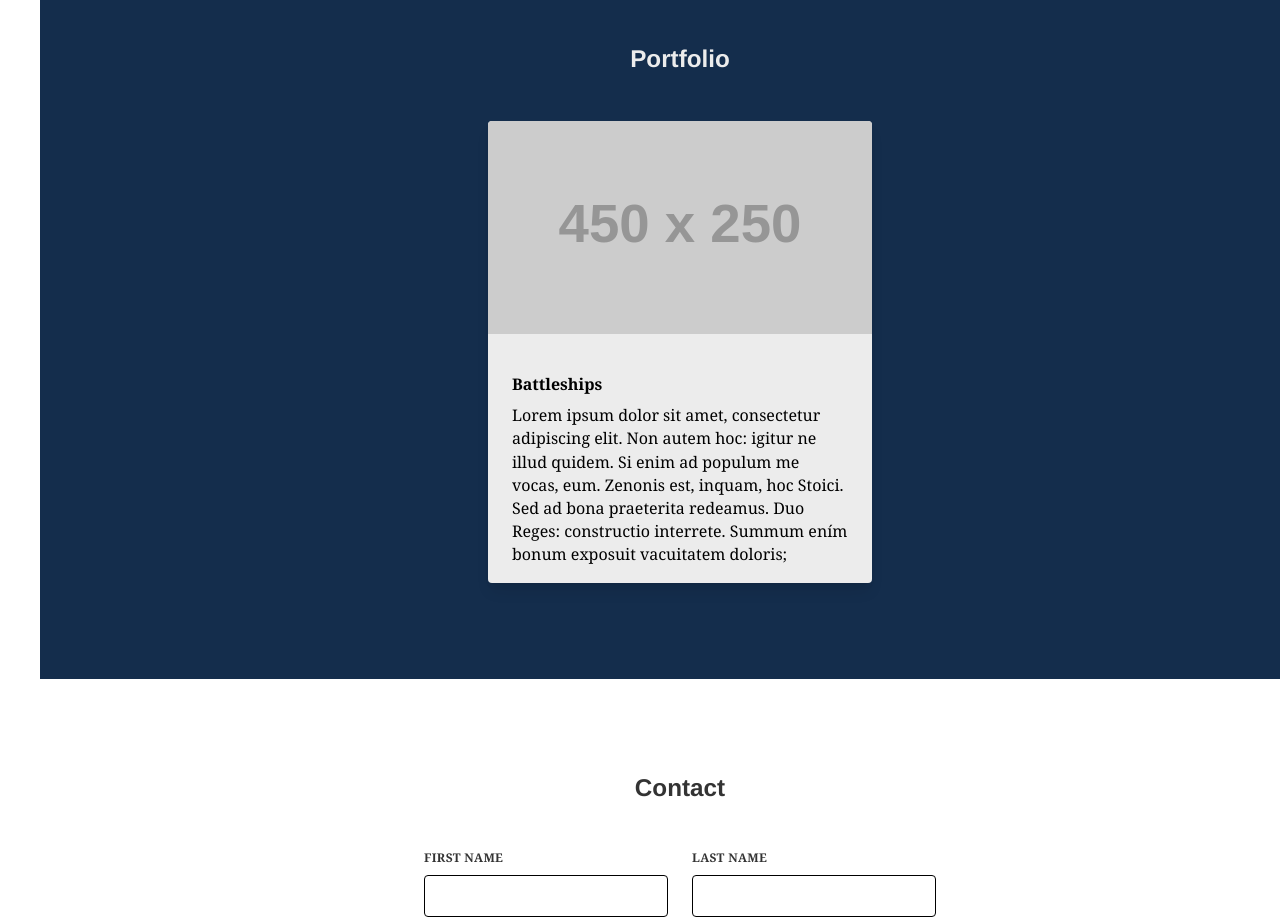
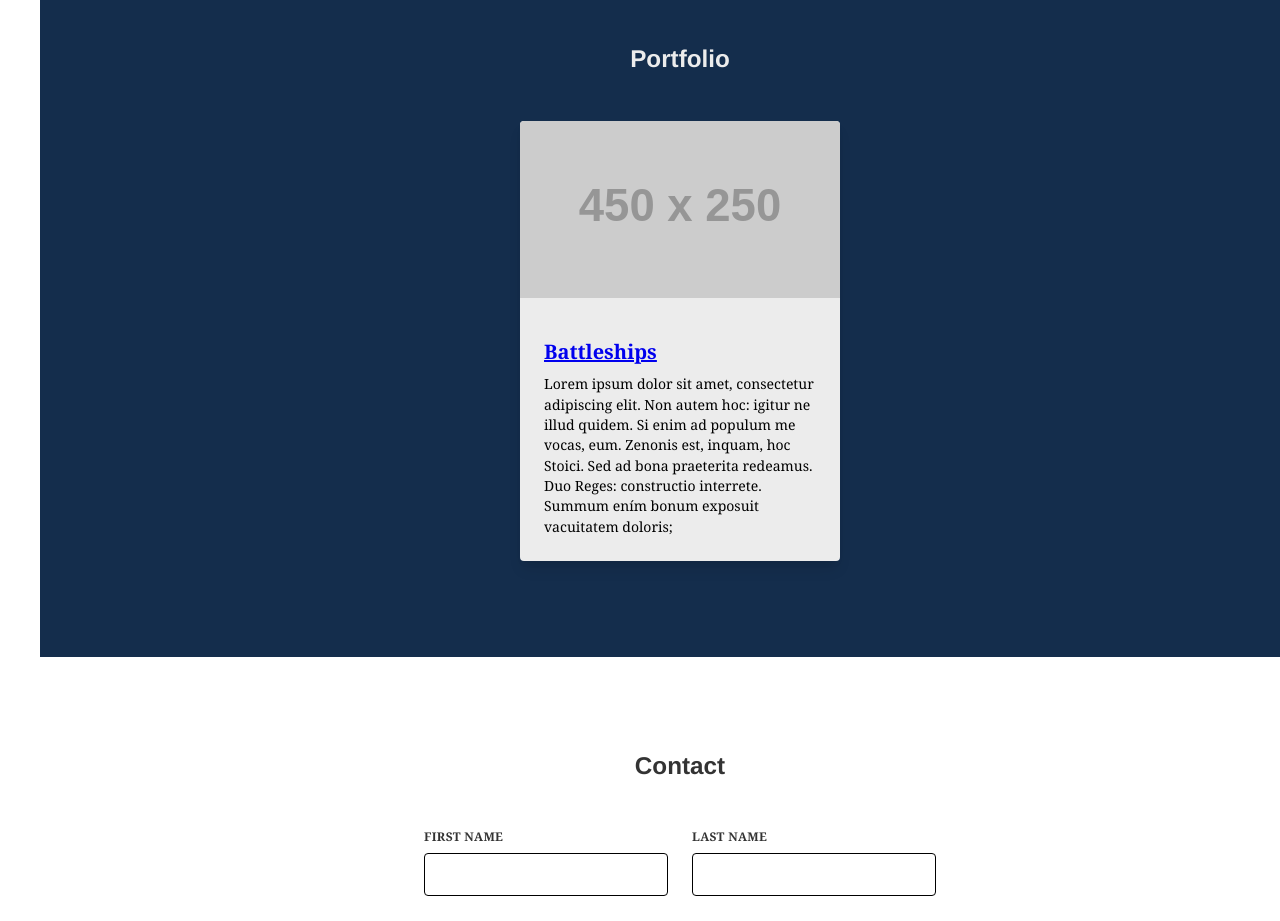
Before and after one commit to AJ-Murphy/mySite, a Gatsby site: page / in a window 1280 px wide. Shown: the part 1140-2061 px from the top of the page. Built offline with nearby package versions, Linux system fonts and the light colour scheme; Gatsby itself is replaced by a stand-in of ours; some packages are replaced by stand-ins of ours; placeholder pictures from the web are drawn by us.

Commit message:
Fixed with and ready for image input

```diff
--- a/src/components/card.js
+++ b/src/components/card.js
@@ -1,13 +1,19 @@
 import React from "react"
 import PropTypes from "prop-types"
+// import Img from "gatsby-image"
 
 const Card = ({ headingText, paragraphText, image, imageText }) => {
   return (
-    <div className="max-w-sm bg-white text-initial rounded overflow-hidden shadow-lg mx-6">
-      <img className="w-full" src={image} alt={imageText} />
+    <div className="max-w-xs bg-white text-initial rounded overflow-hidden shadow-lg mx-6">
+      {/* <Img fixed={image} /> */}
+      <img src={image} />
       <div className="px-6 py-4">
-        <div className="font-bold mb-2">{headingText}</div>
-        <p className="text-base">{paragraphText}</p>
+        <div className="font-bold text-xl mb-2">
+          <a target="_blank" href="#top" title={imageText}>
+            {headingText}
+          </a>
+        </div>
+        <p className="text-sm mb-2">{paragraphText}</p>
       </div>
     </div>
   )
```
